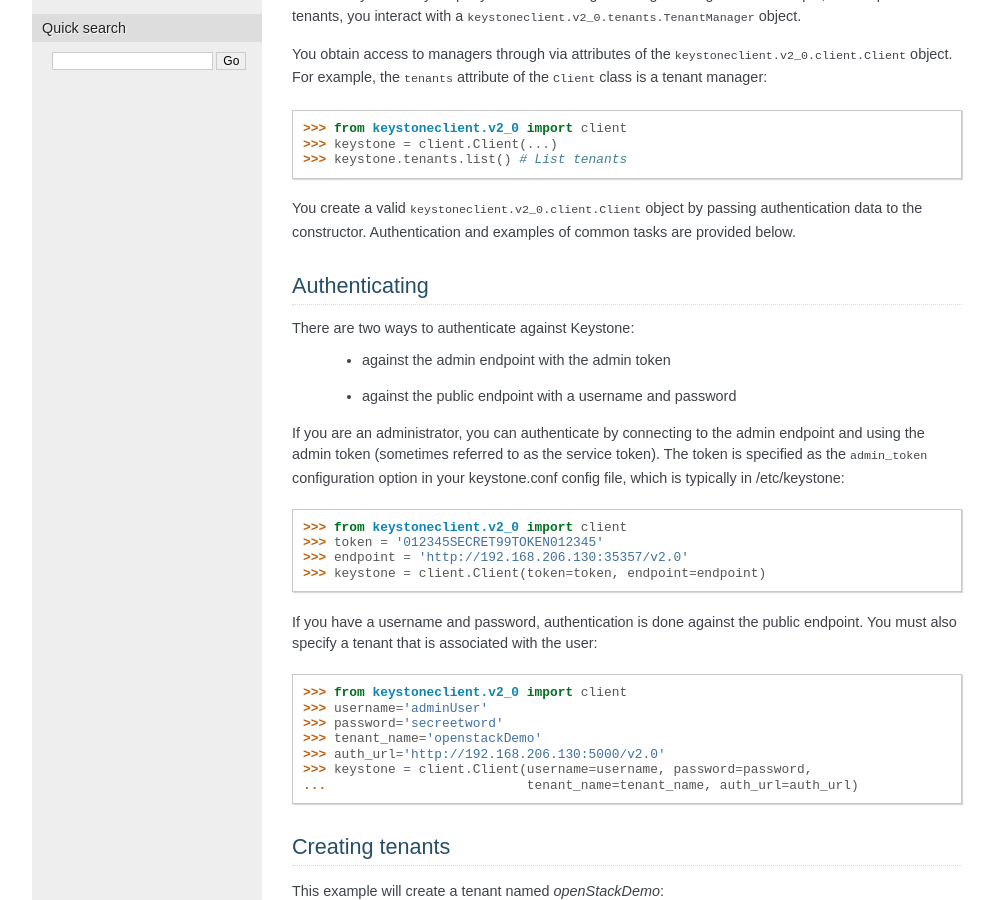
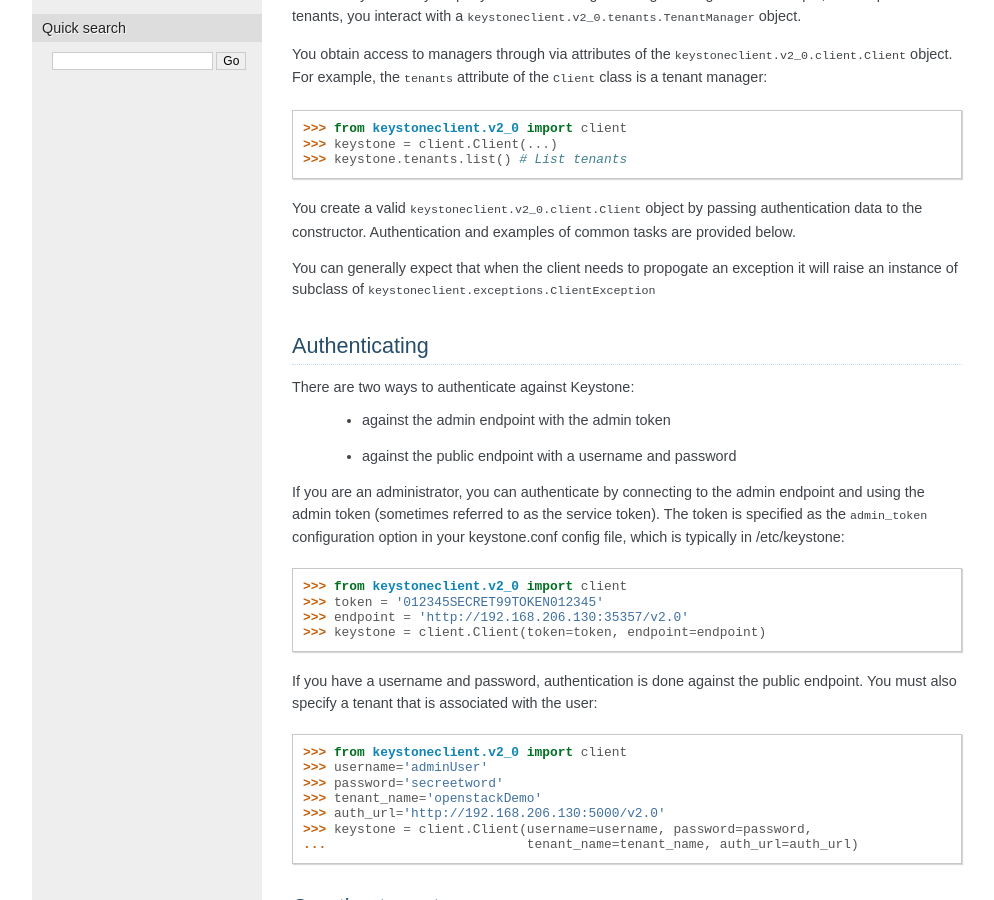
Before and after one commit to openstack/python-keystoneclient, a Sphinx documentation site: the page built from doc/source/using-api.rst, in a window 1280 px wide and 900 px high, scrolled down 444 px. Shown: the whole window, without its empty margins (128-1122 px from the left). Built offline with Sphinx 7.4.7, drawn with Linux system fonts in a browser that asks for light colours; pages that are not in the unit, such as notebooks, are missing from menus.

Commit message:
adding notes about dealing with exceptions in the client
Change-Id: I661b10414e0281bc695236bb32f985b0ef5b7600

```diff
--- a/doc/source/using-api.rst
+++ b/doc/source/using-api.rst
@@ -28,6 +28,10 @@
 You create a valid ``keystoneclient.v2_0.client.Client`` object by passing
 authentication data to the constructor. Authentication and examples of common
 tasks are provided below.
+
+You can generally expect that when the client needs to propogate an exception
+it will raise an instance of subclass of
+``keystoneclient.exceptions.ClientException``
 
 Authenticating
 ==============
```
Also changed, not shown: 1 other file.
